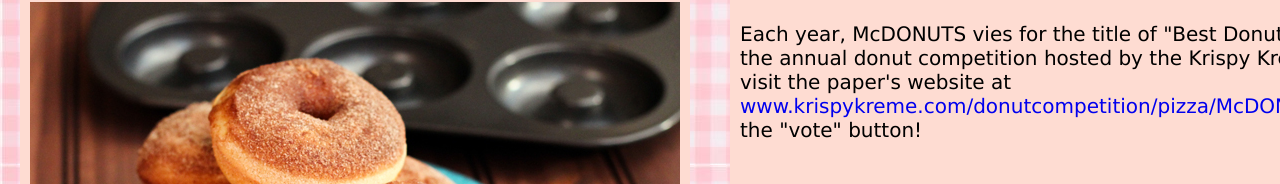
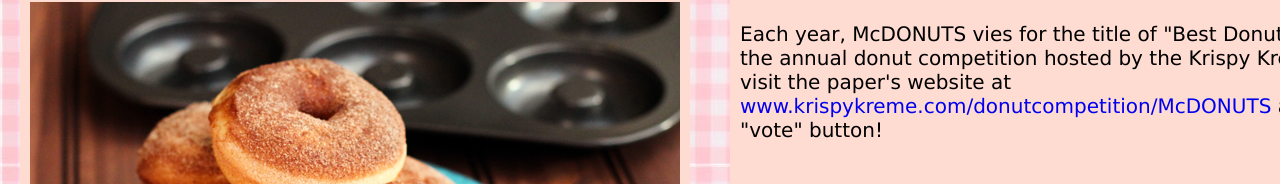
Before and after one commit to Darrelski/McDonuts, a plain HTML site: page index.html in a window 1280 px wide. Shown: the part 465-649 px from the top of the page. Drawn offline with Linux system fonts and the light colour scheme.

Commit message:
Update index.html

```diff
--- a/index.html
+++ b/index.html
@@ -25,7 +25,7 @@
 			<div class="box2">
 				<img src="images/art2.png">
 				<p> Each year, McDONUTS vies for the title of "Best Donut Shop in Town" in the annual donut competition hosted by the Krispy Kreme.
-					To vote, just visit the paper's website at <a href="index2.html">www.krispykreme.com/donutcompetition/pizza/McDONUTS</a>
+					To vote, just visit the paper's website at <a href="index2.html">www.krispykreme.com/donutcompetition/McDONUTS</a>
 					and click the "vote" button!</p>
 			</div>
 			<div class="box3">
```
